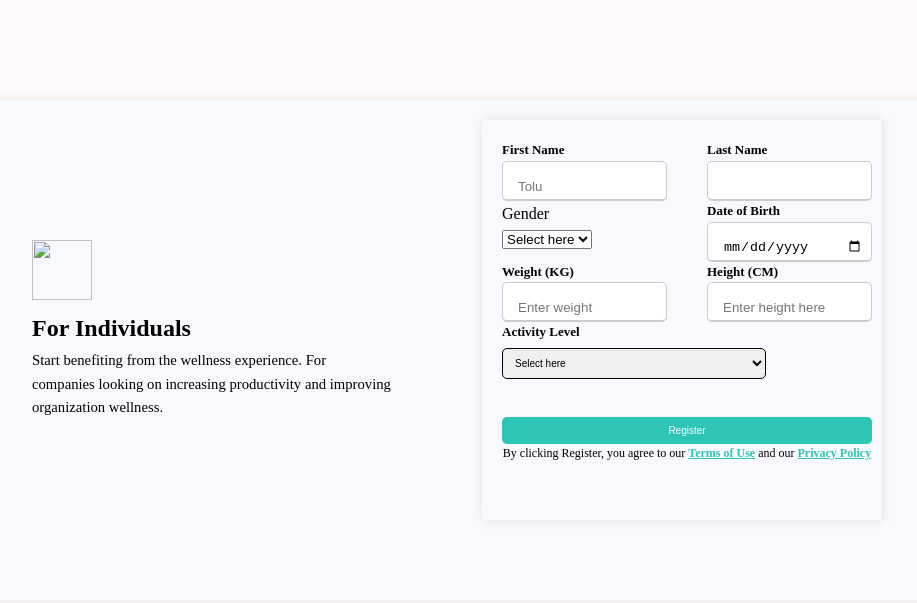
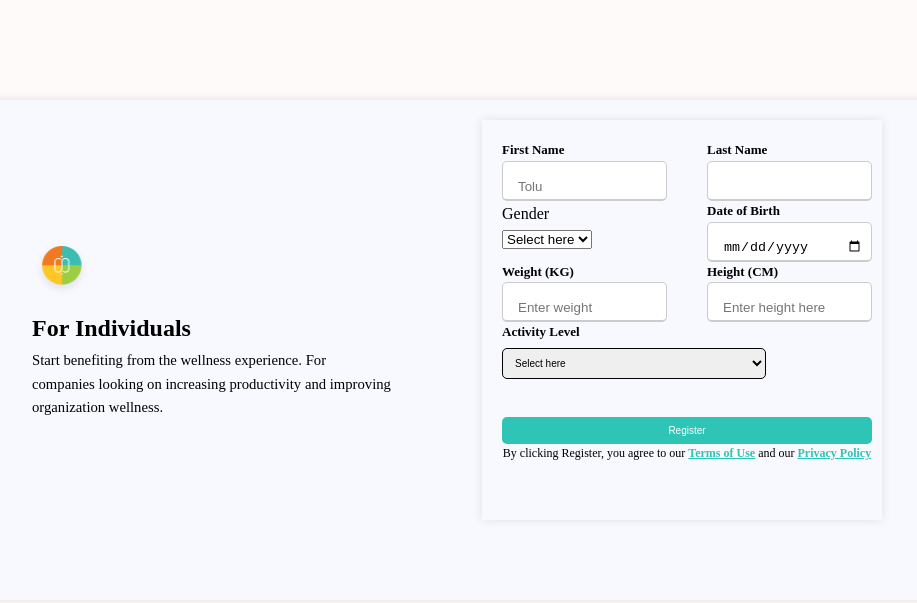
Before and after one commit to Perezy1776/second-assignment, a plain HTML site: page index.html in a window 1280 px wide. Shown: the whole page, without its empty margins (296-1213 px from the left). Drawn offline with Linux system fonts and the light colour scheme.

Commit message:
I added the image

```diff
--- a/index.html
+++ b/index.html
@@ -10,7 +10,7 @@
 <body>
     <div id="mainbody">
         <section class="logoside">
-            <img src="assets/images/">
+            <img src="assets/images/figma_logo.png">
             <h2>For Individuals</h2>
             <p class="bottomtext">Start benefiting from the wellness experience. For companies looking on increasing productivity and improving organization wellness.</p>
         </section>
```
